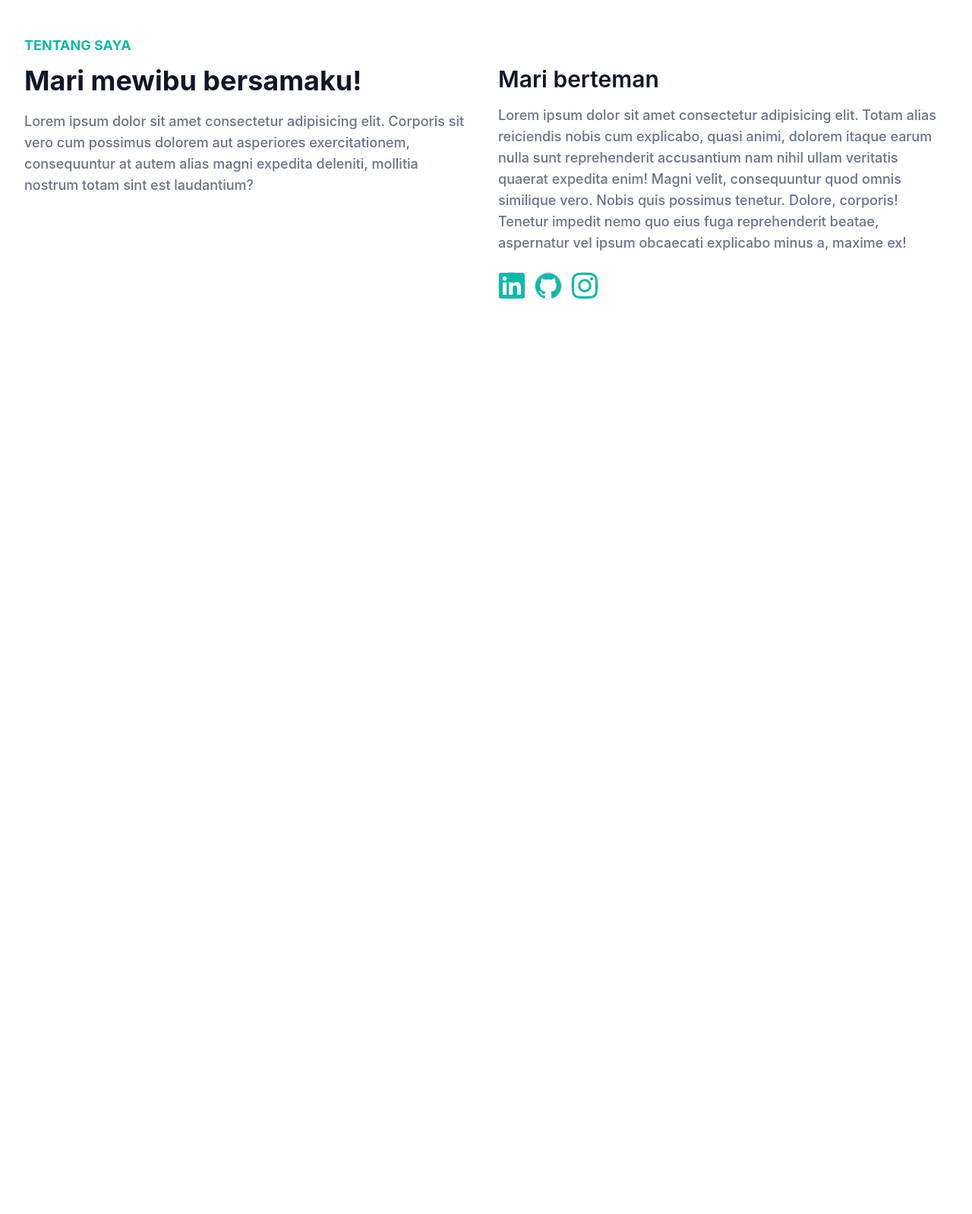
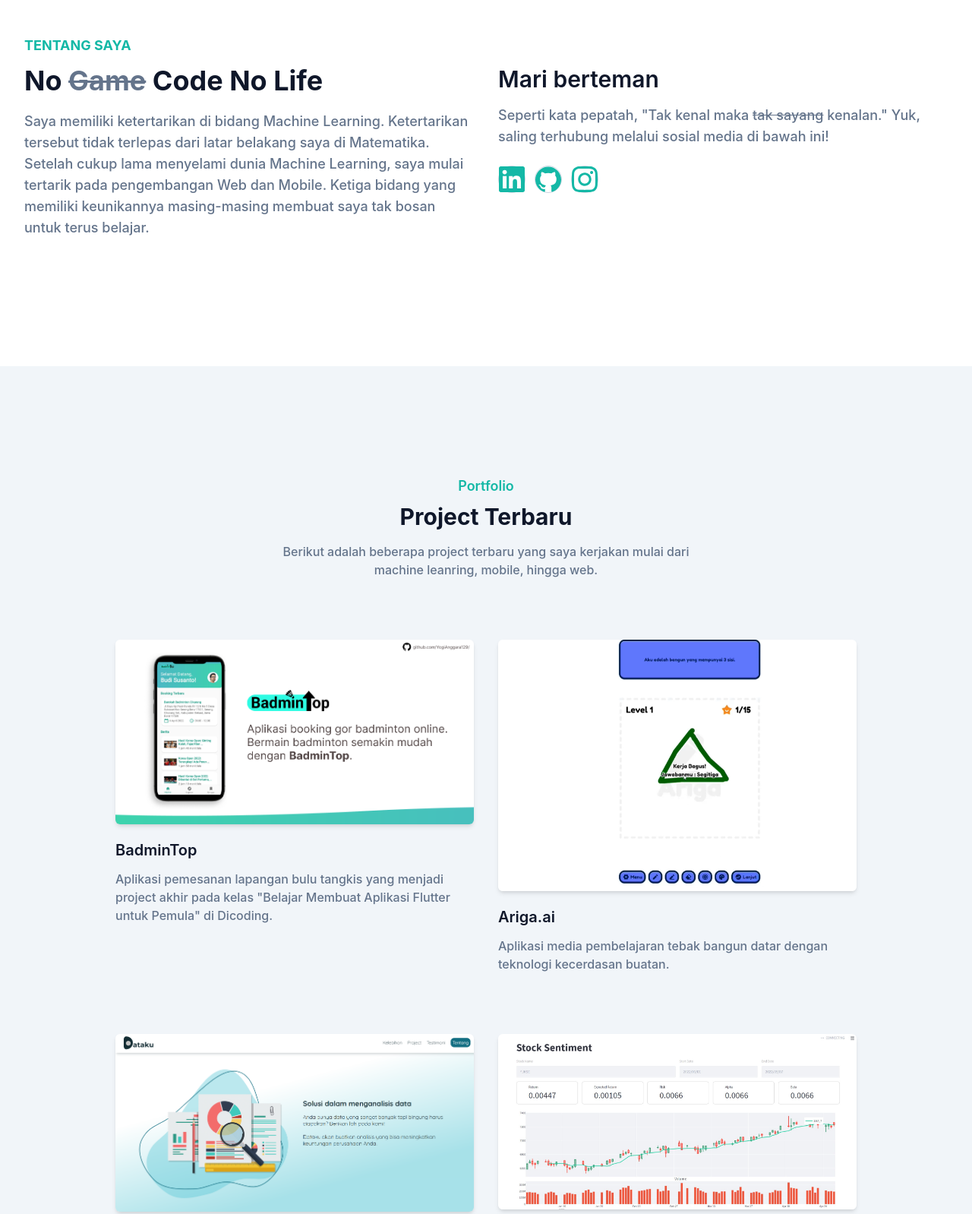
Before and after one commit to YogiAnggara129/YogiAnggara129.github.io, a website: page index.html in a window 1280 px wide. Shown: the part 860-2458 px from the top of the page at 76% size. Before the commit the page ends 1382 px from the top, so only its background shows below. Drawn offline with Linux system fonts and the light colour scheme.

Commit message:
add portfolio section

```diff
--- a/index.html
+++ b/index.html
@@ -46,7 +46,7 @@
   <!-- Header End -->
 
   <!-- Hero Section Start -->
-  <section id="id" class="pt-36">
+  <section id="home" class="pt-36">
     <div class="container">
       <div class="flex flex-wrap">
         <div class="w-full self-center px-4 lg:w-1/2">
@@ -55,7 +55,7 @@
             <span class="block font-bold text-dark text-4xl mt-1 lg:text-5xl lg:mb-2">Yogi Anggara</span>
           </h1>
           <h2 class="font-medium text-secondary text-lg mb-5 lg:text-2xl">
-            Machine Learning Enthusiast
+            Machine Learning - Mobile - Web
           </h2>
           <p class="font-medium text-secondary mb-10 leading-relaxed">
             There is no day without
@@ -85,7 +85,7 @@
   <!-- Hero Section End -->
 
   <!-- About Section Start -->
-  <section id="id" class="pt-36 pb-32">
+  <section id="about" class="pt-36 pb-32">
     <div class="container">
       <div class="flex flex-wrap">
         <div class="w-full px-4 mb-10 lg:w-1/2">
@@ -93,13 +93,10 @@
             Tentang Saya
           </h4>
           <h2 class="font-bold text-dark text-3xl mb-5 max-w-xl lg:text-4xl">
-            Mari mewibu bersamaku!
+            No <span class="line-through text-secondary">Game</span> Code No Life
           </h2>
           <p class="font-medium text-base text-secondary lg:text-lg">
-            Lorem ipsum dolor sit amet consectetur adipisicing elit. Corporis
-            sit vero cum possimus dolorem aut asperiores exercitationem,
-            consequuntur at autem alias magni expedita deleniti, mollitia
-            nostrum totam sint est laudantium?
+            Saya memiliki ketertarikan di bidang Machine Learning. Ketertarikan tersebut tidak terlepas dari latar belakang saya di Matematika. Setelah cukup lama menyelami dunia Machine Learning, saya mulai tertarik pada pengembangan Web dan Mobile. Ketiga bidang yang memiliki keunikannya masing-masing membuat saya tak bosan untuk terus belajar.
           </p>
         </div>
         <div class="w-full px-4 lg:w-1/2">
@@ -107,13 +104,7 @@
             Mari berteman
           </h3>
           <p class="font-medium text-base text-secondary mb-6 lg:text-lg">
-            Lorem ipsum dolor sit amet consectetur adipisicing elit. Totam
-            alias reiciendis nobis cum explicabo, quasi animi, dolorem itaque
-            earum nulla sunt reprehenderit accusantium nam nihil ullam
-            veritatis quaerat expedita enim! Magni velit, consequuntur quod
-            omnis similique vero. Nobis quis possimus tenetur. Dolore,
-            corporis! Tenetur impedit nemo quo eius fuga reprehenderit beatae,
-            aspernatur vel ipsum obcaecati explicabo minus a, maxime ex!
+            Seperti kata pepatah, "Tak kenal maka <span class="line-through">tak sayang</span> kenalan." Yuk, saling terhubung melalui sosial media di bawah ini!
           </p>
           <div class="flex items-center">
             <!-- LinkedIn -->
@@ -149,6 +140,55 @@
     </div>
   </section>
   <!-- About Section End -->
+
+  <!-- Portfolio Section Start -->
+  <section id="portfolio" class="pt-36 pb-16 bg-slate-100">
+    <div class="container">
+      <div class="w-full px-4">
+        <div class="max-w-xl mx-auto text-center mb-16">
+          <h4 class="font-semibold text-lg text-primary mb-2">Portfolio</h4>
+          <h2 class="font-bold text-dark text-3xl mb-4">Project Terbaru</h2>
+          <p class="font-medium text-md text-secondary">
+            Berikut adalah beberapa project terbaru yang saya kerjakan mulai dari machine leanring, mobile, hingga web.
+          </p>
+        </div>
+      </div>
+
+      <div class="w-full px-4 flex flex-wrap justify-center xl:w-10/12 xl:mx-auto">
+        <div class="mb-12 p-4 md:w-1/2">
+          <div class="rounded-md shadow-md overflow-hidden">
+            <img src="dist/img/portfolio/1.png" alt="Badmintop" width="w-full">
+          </div>
+          <h3 class="font-semibold text-xl text-dark mt-5 mb-3">BadminTop</h3>
+          <p class="font-medium text-base text-secondary">Aplikasi pemesanan lapangan bulu tangkis yang menjadi project akhir pada kelas "Belajar Membuat Aplikasi Flutter untuk Pemula" di Dicoding.</p>
+        </div>
+        <div class="mb-12 p-4 md:w-1/2">
+          <div class="rounded-md shadow-md overflow-hidden">
+            <img src="dist/img/portfolio/2.png" alt="ariga.ai" width="w-full">
+          </div>
+          <h3 class="font-semibold text-xl text-dark mt-5 mb-3">Ariga.ai</h3>
+          <p class="font-medium text-base text-secondary">Aplikasi media pembelajaran tebak bangun datar dengan teknologi kecerdasan buatan.</p>
+        </div>
+        <div class="mb-12 p-4 md:w-1/2">
+          <div class="rounded-md shadow-md overflow-hidden">
+            <img src="dist/img/portfolio/3.png" alt="Dataku" width="w-full">
+          </div>
+          <h3 class="font-semibold text-xl text-dark mt-5 mb-3">Dataku</h3>
+          <p class="font-medium text-base text-secondary">Landing page untuk perusahaan yang bergerak di bidang analisis data project halaman web yang menjadi project akhir pada kelas "Belajar Dasar Pemrograman Web" di
+          Dicoding.</p>
+        </div>
+        <div class="mb-12 p-4 md:w-1/2">
+          <div class="rounded-md shadow-md overflow-hidden">
+            <img src="dist/img/portfolio/4.png" alt="dashboard" width="w-full">
+          </div>
+          <h3 class="font-semibold text-xl text-dark mt-5 mb-3">Stock Sentiment Dashboard</h3>
+          <p class="font-medium text-base text-secondary">Dashboard untuk analisis sentimen dan harga saham dengan memanfaatkan teknologi kecerdasan buatan.</p>
+        </div>
+      </div>
+    </div>
+  </section>
+  <!-- Portfolio Section End -->
+
   <script src="dist/js/script.js"></script>
 </body>
 
```
Also changed, not shown: dist/img/portfolio/1.png (added), dist/img/portfolio/2.PNG (added), dist/img/portfolio/3.png (added), dist/img/portfolio/4.PNG (added), dist/output.css.
